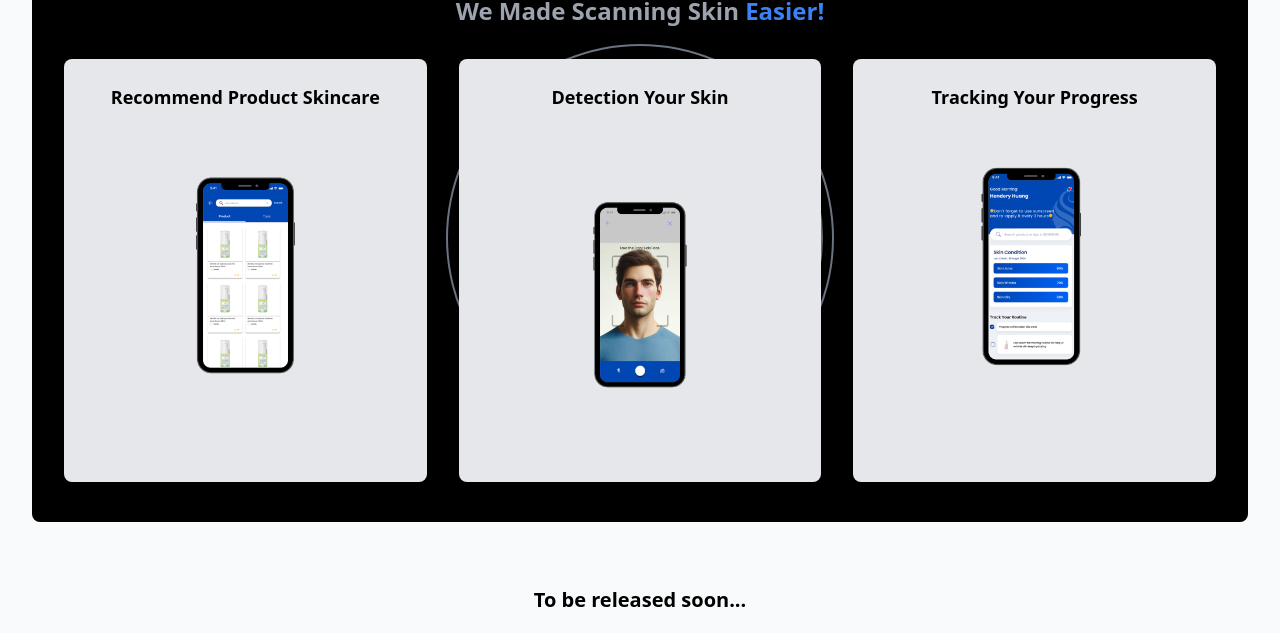
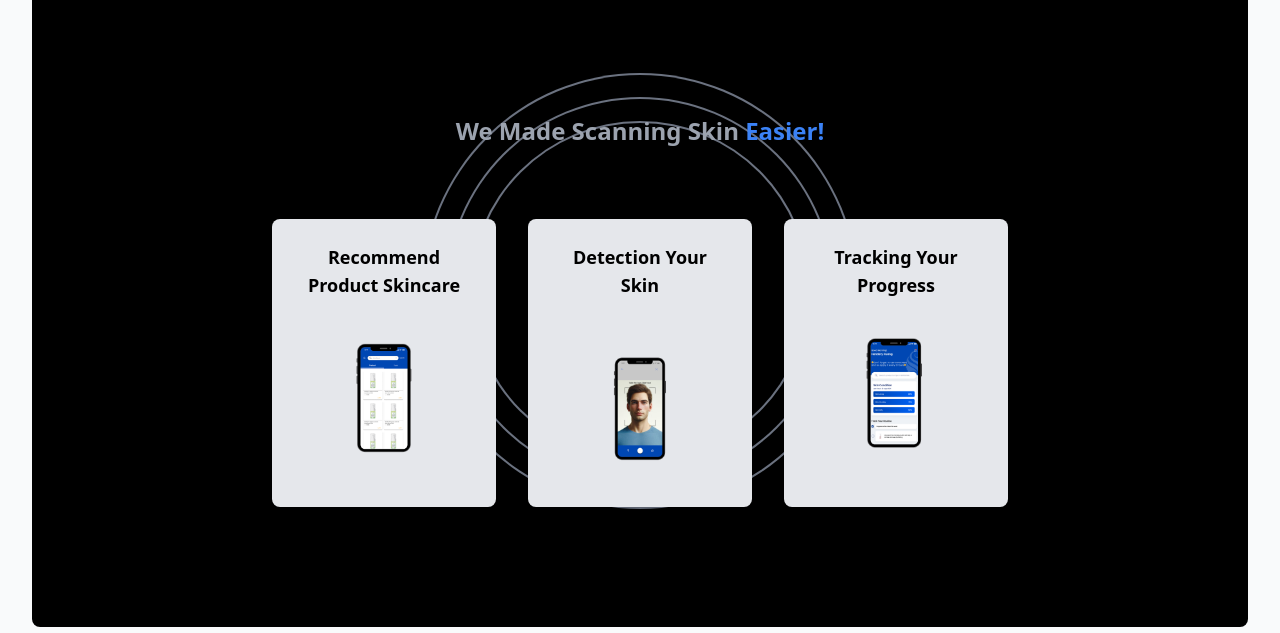
Before and after one commit to shofaniqurniaazmi/coming-soon-skinsense, a website: page index.html in a window 1280 px wide. Shown: the part 477-1110 px from the top of the page. Drawn offline with nearby package versions, Linux system fonts and the light colour scheme.

Commit message:
Update index.html

```diff
--- a/index.html
+++ b/index.html
@@ -148,120 +148,207 @@
  <!-- About Section -->
 <section id="about" class="py-10 mx-4 bg-black rounded-lg md:mx-8">
   <div class="container relative px-4 mx-auto text-center">
-        <!-- Centered Circle Background -->
-        <div class="absolute inset-0 flex items-center justify-center">
-          <div
-            class="flex items-center justify-center rounded-full ring-2 ring-gray-500" style="width: 24rem; height: 24rem;">
-          >
-            <div
-              class="flex items-center justify-center rounded-full ring-2 ring-gray-500" style="width: 22rem; height: 22rem;">
-            >
-              <div
-                class="flex items-center justify-center rounded-full ring-2 ring-gray-500" style="width: 20rem; height: 20rem;">
-              ></div>
-            </div>
-          </div>
-        </div>
-
-        <!-- Main Heading with Circle Background -->
-        <div class="relative z-10">
+    <!-- Black background around title, rings, and features -->
+    <div class="py-10 bg-black rounded-lg">
+      <div class="relative z-10 mt-20">
         <h3 class="mb-8 text-2xl font-semibold text-gray-400">
           We Made Scanning Skin <span class="text-blue-500">Easier!</span>
         </h3>
       </div>
 
-        <!-- Features Section inside About Section -->
-        <div
-          class="container relative z-10 grid gap-8 px-4 mx-auto md:grid-cols-3"
-        >
-          <div class="p-6 text-center bg-gray-200 rounded-lg shadow-lg">
-            <h4 class="mb-4 text-lg font-semibold">
-              Recommend Product Skincare
-            </h4>
-            <img
-              src="assets/product.png"
-              alt="Recommend Product Skincare"
-              class="mx-auto mb-4"
-            />
-          </div>
-          <div class="p-6 text-center bg-gray-200 rounded-lg shadow-lg">
-            <h4 class="mb-4 text-lg font-semibold">Detection Your Skin</h4>
-            <img
-              src="assets/scan.png"
-              alt="Detection Your Skin"
-              class="mx-auto mb-4"
-            />
-          </div>
-          <div class="p-6 text-center bg-gray-200 rounded-lg shadow-lg">
-            <h4 class="mb-4 text-lg font-semibold">Tracking Your Progress</h4>
-            <img
-              src="assets/track.png"
-              alt="Tracking Your Progress"
-              class="mx-auto mb-4"
-            />
+      <!-- Centered Circle Background (Rings) -->
+      <div class="absolute inset-0 z-0 flex flex-col items-center justify-center md:flex-row" id="ringsContainer">
+        <div class="flex items-center justify-center rounded-full ring-2 ring-gray-500" id="outerRing">
+          <div class="flex items-center justify-center rounded-full ring-2 ring-gray-500" id="middleRing">
+            <div class="flex items-center justify-center rounded-full ring-2 ring-gray-500" id="innerRing"></div>
           </div>
         </div>
       </div>
+
+     <!-- Features Section -->
+<div class="container relative z-10 grid gap-8 px-4 py-10 mx-auto md:grid-cols-3 sm:grid-cols-1" id="featuresContainer">
+  <div class="p-6 text-center bg-gray-200 rounded-lg shadow-lg" id="feature1">
+    <h4 class="mb-4 text-lg font-semibold text-black">Recommend Product Skincare</h4>
+    <table class="mx-auto mb-4">
+      <tr>
+        <td>
+          <img src="assets/product.png" alt="Recommend Product Skincare"
+               class="feature-image"
+               style="width: 100%; max-width: 12rem; max-height: 12rem; object-fit: contain;" />
+        </td>
+      </tr>
+    </table>
+  </div>
+
+  <div class="p-6 text-center bg-gray-200 rounded-lg shadow-lg" id="feature2">
+    <h4 class="mb-4 text-lg font-semibold text-black">Detection Your Skin</h4>
+    <table class="mx-auto mb-4">
+      <tr>
+        <td>
+          <img src="assets/scan.png" alt="Detection Your Skin"
+               class="feature-image"
+               style="width: 100%; max-width: 12rem; max-height: 12rem; object-fit: contain;" />
+        </td>
+      </tr>
+    </table>
+  </div>
+
+  <div class="p-6 text-center bg-gray-200 rounded-lg shadow-lg" id="feature3">
+    <h4 class="mb-4 text-lg font-semibold text-black">Tracking Your Progress</h4>
+    <table class="mx-auto mb-4">
+      <tr>
+        <td>
+          <img src="assets/track.png" alt="Tracking Your Progress"
+               class="feature-image"
+               style="width: 100%; max-width: 12rem; max-height: 12rem; object-fit: contain;" />
+        </td>
+      </tr>
+    </table>
+  </div>
+</div>
+
 </section>
+
+<style>
+.feature-image {
+  width: 100%;
+  object-fit: contain;
+}
+
+/* Desktop version */
+@media (min-width: 768px) {
+  .feature-image {
+    max-width: 50rem;
+    max-height: 50rem;
+  }
+}
+/* Mobile version */
+@media (max-width: 767px) {
+  .feature-image {
+    max-width: 32rem;
+    max-height: 22rem;
+  }
+}
+
+</style>
+
+<script>
+function adjustLayoutBasedOnScreenSize() {
+  const windowWidth = window.innerWidth;
+  const ringsContainer = document.getElementById('ringsContainer');
+  const outerRing = document.getElementById('outerRing');
+  const middleRing = document.getElementById('middleRing');
+  const innerRing = document.getElementById('innerRing');
+  const featuresContainer = document.getElementById('featuresContainer');
+  const feature1 = document.getElementById('feature1');
+  const feature2 = document.getElementById('feature2');
+  const feature3 = document.getElementById('feature3');
+
+  if (windowWidth < 768) {
+      // mobile
+      ringsContainer.classList.remove('flex-row');
+      ringsContainer.classList.add('flex-col');
+
+      outerRing.style.width = "12rem";
+      outerRing.style.height = "12rem";
+
+      middleRing.style.width = "10rem";
+      middleRing.style.height = "10rem";
+
+      innerRing.style.width = "8rem";
+      innerRing.style.height = "8rem";
+
+      feature1.style.width = '12rem';
+      feature1.style.height = '16rem';
+      feature2.style.width = '12rem';
+      feature2.style.height = '16rem';
+      feature3.style.width = '12rem';
+      feature3.style.height = '16rem';
+
+      featuresContainer.classList.remove('md:grid-cols-3');
+      featuresContainer.classList.add('sm:grid-cols-1');
+
+      featuresContainer.style.display = 'flex';
+      featuresContainer.style.flexDirection = 'column';
+      featuresContainer.style.alignItems = 'center';
+  } else {
+    // web
+      ringsContainer.classList.remove('flex-col');
+      ringsContainer.classList.add('flex-row');
+
+      outerRing.style.width = "27rem";
+      outerRing.style.height = "27rem";
+
+      middleRing.style.width = "24rem";
+      middleRing.style.height = "24rem";
+
+      innerRing.style.width = "21rem";
+      innerRing.style.height = "21rem";
+
+      feature1.style.width = '14rem';
+      feature1.style.height = '18rem';
+      feature2.style.width = '14rem';
+      feature2.style.height = '18rem';
+      feature3.style.width = '14rem';
+      feature3.style.height = '18rem';
+
+      featuresContainer.classList.remove('sm:grid-cols-1');
+      featuresContainer.classList.add('md:grid-cols-3');
+
+      featuresContainer.style.display = 'flex';
+      featuresContainer.style.flexDirection = 'row';
+      featuresContainer.style.justifyContent = 'center';
+      featuresContainer.style.alignItems = 'center';
+  }
+}
+
+window.addEventListener('load', adjustLayoutBasedOnScreenSize);
+window.addEventListener('resize', adjustLayoutBasedOnScreenSize);
+
+</script>
+
 
 <!-- Coming Soon Section -->
 <section id="coming-soon" class="py-16 text-center bg-gray-50">
   <div class="container px-4 mx-auto">
     <h4 class="mb-6 text-xl font-semibold">To be released soon...</h4>
-        <div
-          class="relative flex flex-col items-center justify-between md:flex-row"
-        >
-          <div class="flex flex-col items-cetnter md:mr-6">
-            <table class="mb-6" style="width: 200px; height: 150px">
+    <div class="relative flex flex-col items-center justify-between md:flex-row">
+      <div class="flex flex-col items-center md:mr-6">
+        <table class="mx-auto mb-6" style="width: auto; text-align: center;">
           <tr>
-                <td class="pb-2" style="text-align: center">
+            <td style="padding-bottom: 2px;">
+              <div class="flex items-center justify-center">
                 <a href="#">
-                    <img
-                      src="assets/playstore.png"
-                      alt="Google Play"
-                      class="w-60 h-60"
-                    />
+                  <img src="assets/playstore.png" alt="Google Play" class="w-60 h-60" />
                 </a>
+              </div>
             </td>
           </tr>
           <tr>
-                <td style="text-align: center">
+            <td>
+              <div class="flex items-center justify-center">
                 <a href="#">
-                    <img
-                      src="assets/appstore.png"
-                      alt="App Store"
-                      class="w-60 h-60"
-                    />
+                  <img src="assets/appstore.png" alt="App Store" class="w-60 h-60" />
                 </a>
+              </div>
             </td>
           </tr>
         </table>
+
+
       </div>
       <div class="relative flex items-center justify-center">
-            <div
-              class="flex items-center justify-center rounded-full w-52 h-52 ring-2 ring-gray-400"
-            >
-              <div
-                class="flex items-center justify-center w-48 h-48 rounded-full ring-2 ring-gray-400"
-              >
-                <div
-                  class="flex items-center justify-center rounded-full w-44 h-44 ring-2 ring-gray-400"
-                >
-                  <img
-                    src="assets/start.png"
-                    alt="Phone Mockup"
-                    class="w-3/4 h-3/4"
-                  />
+        <div class="flex items-center justify-center rounded-full w-52 h-52 ring-2 ring-gray-400">
+          <div class="flex items-center justify-center w-48 h-48 rounded-full ring-2 ring-gray-400">
+            <div class="flex items-center justify-center rounded-full w-44 h-44 ring-2 ring-gray-400">
+              <img src="assets/start.png" alt="Phone Mockup" class="w-3/4 h-3/4" />
             </div>
           </div>
         </div>
       </div>
-          <div class="md:text-left md:w-1/2">
+      <div class="md:text-left md:w-1/2" style="padding-right: 20px; padding-left: 20px;">
         <p class="mb-6 text-gray-700">
-              Achieve flawless skin with Skinsense! Get personalized skincare
-              solutions with advanced technology. Say goodbye to guesswork and
-              hello to a routine that works. Enjoy clear, glowing skin with
-              Skinsense!
+          Achieve flawless skin with Skinsense! Get personalized skincare solutions with advanced technology. Say goodbye to guesswork and hello to a routine that works. Enjoy clear, glowing skin with Skinsense!
         </p>
       </div>
     </div>
```
Lines whose indentation alone changed are shown as unchanged.
